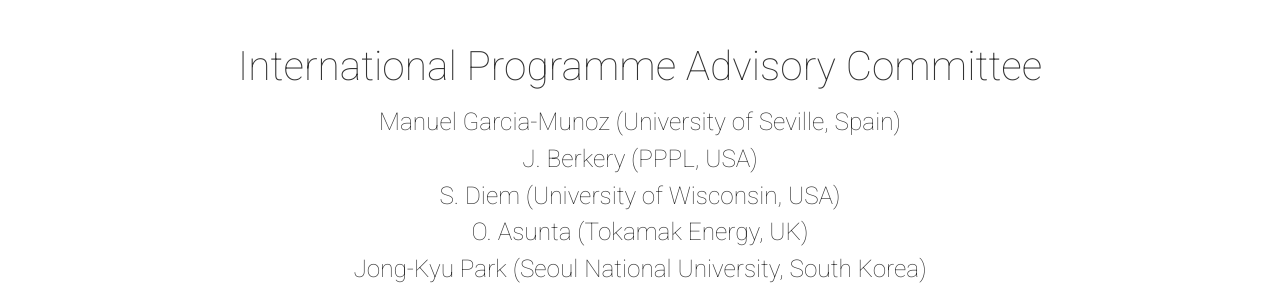
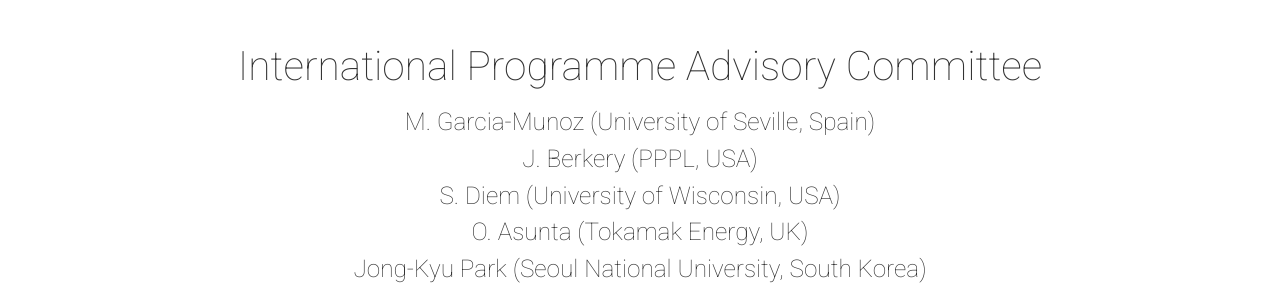
Before and after one commit to PSFTseville/ISTW2026, a Jekyll site: the page built from scientific-committee.html, in a window 1280 px wide and 900 px high, scrolled down 310 px. Shown: the part 153-445 px from the top of the window. Built offline with Jekyll 4.4.1, drawn with Linux system fonts in a browser that asks for light colours; nearby versions of some CDN libraries; comment, search, counter and statistics services are not loaded.

Commit message:
fix(Scientific-committee.yml): name

```diff
--- a/_data/scientific-committee.yml
+++ b/_data/scientific-committee.yml
@@ -1,5 +1,5 @@
 - id: 1
-  name: "Manuel"
+  name: "M."
   surname: "Garcia-Munoz"
   title: "(University of Seville, Spain)"
   thumbnailUrl: manuel-garcia.jpg
```
